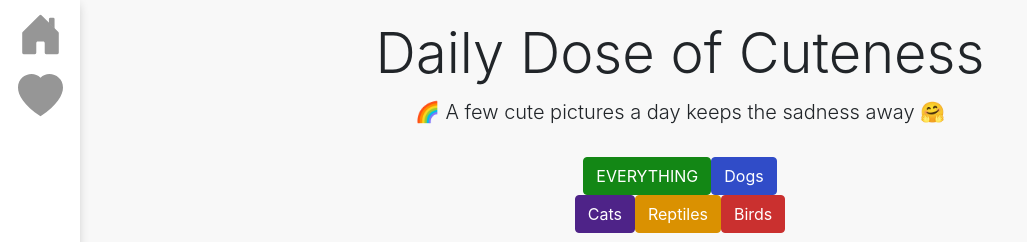
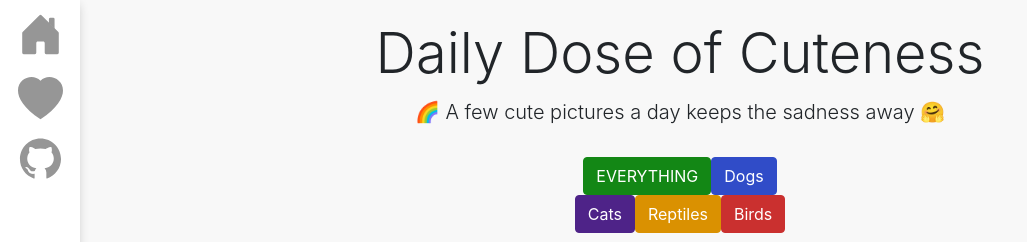
Before and after one commit to giangd/daily-dose-of-cuteness, a React (Create React App) app: page / in a window 1280 px wide. Shown: the top 242 px of the page, without its empty margins (0-1027 px from the left). Built offline with nearby package versions, Linux system fonts and the light colour scheme.

Commit message:
Added github icon

```diff
--- a/src/App.js
+++ b/src/App.js
@@ -182,12 +182,16 @@ class App extends React.Component {
             navData: {
                 isHeartHovered: false,
                 isHomeHovered: false,
+                isGithubHovered: false,
                 handleMouseEnterHome: this.handleMouseEnterHome,
                 handleMouseLeaveHome: this.handleMouseLeaveHome,
                 handleMouseEnterHeart: this.handleMouseEnterHeart,
                 handleMouseLeaveHeart: this.handleMouseLeaveHeart,
+                handleMouseEnterGithub: this.handleMouseEnterGithub,
+                handleMouseLeaveGithub: this.handleMouseLeaveGithub,
                 handleClickHome: this.handleClickHome,
                 handleClickHeart: this.handleClickHeart,
+                handleClickGithub: this.handleClickGithub,
             },
         };
     }
@@ -249,6 +253,31 @@ class App extends React.Component {
                 mediaObjects: newMediaObjects,
             },
             () => {}
+        );
+    };
+
+    handleMouseEnterGithub = (e) => {
+        this.setState((prevState) => {
+            const newNavData = cloneDeep(prevState.navData);
+            newNavData.isGithubHovered = true;
+            return {
+                navData: newNavData,
+            };
+        });
+    };
+    handleMouseLeaveGithub = (e) => {
+        this.setState((prevState) => {
+            const newNavData = cloneDeep(prevState.navData);
+            newNavData.isGithubHovered = false;
+            return {
+                navData: newNavData,
+            };
+        });
+    };
+    handleClickGithub = (e) => {
+        window.open(
+            "https://github.com/giangd/daily-dose-of-cuteness",
+            "_blank"
         );
     };
 
@@ -403,12 +432,12 @@ class App extends React.Component {
             });
         } catch (err) {
             if (err.message === "duplicate after ids found") {
-                console.log("duplicate afterId's gracefully handled");
+                // console.log("duplicate afterId's gracefully handled");
             } else if (err.message === "duplicate media ids found") {
-                console.log("duplicate media id gracefully handled");
+                // console.log("duplicate media id gracefully handled");
             } else {
-                console.error("unknown error in fetchImageFromSubreddit:");
-                console.log(err);
+                // console.error("unknown error in fetchImageFromSubreddit:");
+                // console.log(err);
             }
         }
     };
--- a/src/Components/NavBar.js
+++ b/src/Components/NavBar.js
@@ -7,6 +7,8 @@ import Container from "react-bootstrap/Container";
 import Row from "react-bootstrap/Row";
 import Col from "react-bootstrap/Col";
 import { BsHeartFill, BsHouseDoorFill } from "react-icons/bs";
+
+import { AiOutlineGithub } from "react-icons/ai";
 
 const NavBar = styled.div`
     position: fixed;
@@ -22,7 +24,7 @@ const NavBar = styled.div`
 
 const NavCol = styled(Col)`
     & * {
-        margin-bottom: 12px;
+        margin-bottom: 15px;
     }
 `;
 
@@ -71,6 +73,14 @@ const HeartHoveredIcon = styled(BsHeartFill)`
     fill: ${(props) => props.color};
 `;
 
+const GithubIcon = styled(AiOutlineGithub)`
+    margin-top: -7px;
+    width: 47px;
+    height: auto;
+    stroke: ${(props) => props.color};
+    fill: ${(props) => props.color};
+`;
+
 export default function (props) {
     // console.log(props);
     return (
@@ -100,6 +110,17 @@ export default function (props) {
                                 <HeartIcon color={"rgb(150,150,150)"} />
                             )}
                         </NavButton>
+                        <NavButton
+                            onMouseEnter={props.handleMouseEnterGithub}
+                            onMouseLeave={props.handleMouseLeaveGithub}
+                            onClick={props.handleClickGithub}
+                        >
+                            {props.isGithubHovered ? (
+                                <GithubIcon color={"rgb(255,0,0)"} />
+                            ) : (
+                                <GithubIcon color={"rgb(150,150,150)"} />
+                            )}
+                        </NavButton>
                     </NavCol>
                 </Row>
             </Container>
```
